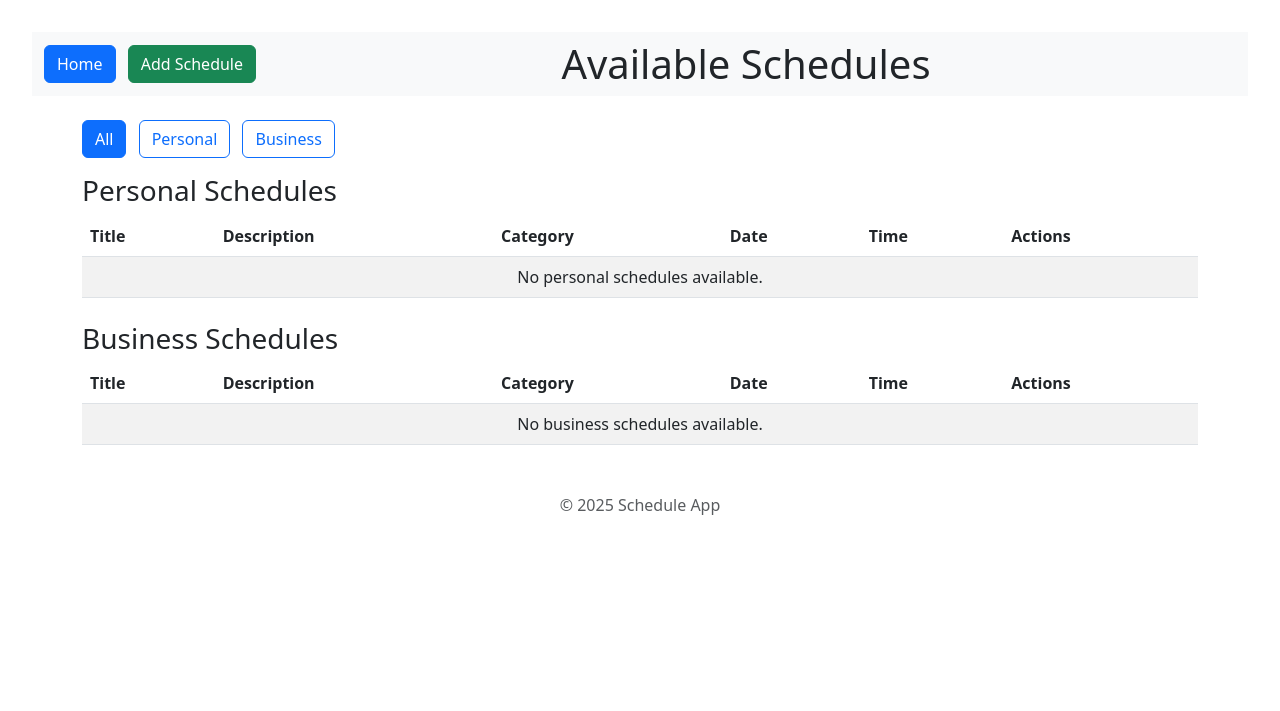
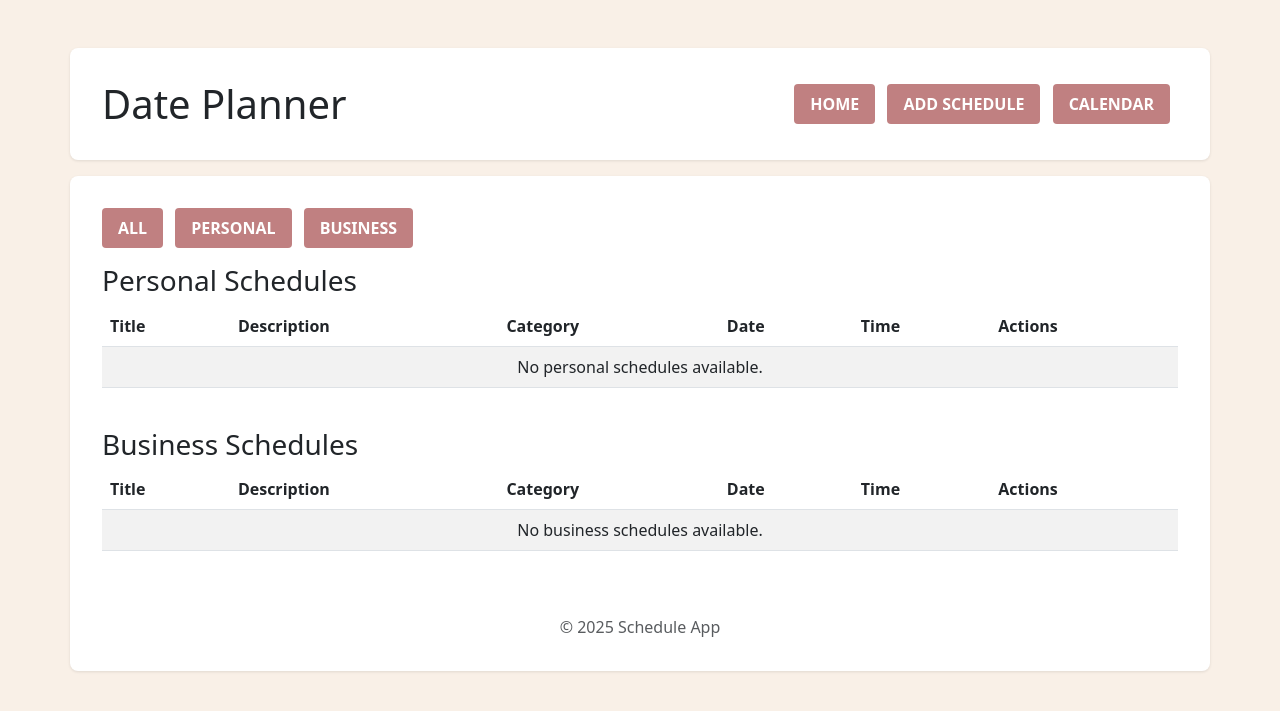
Before and after one commit to rhyleematte/IM, a Django app: page / in a window 1280 px wide. Shown: the top 711 px of the page. Run offline with Django 5.2, Linux system fonts and the light colour scheme; data that the repository does not hold is empty; some libraries are stand-ins or nearby versions.

Commit message:
Updated to Final Project

```diff
--- a/schedules/templates/base.html
+++ b/schedules/templates/base.html
@@ -7,25 +7,90 @@
   <!-- Bootstrap CSS -->
   <link href="https://cdn.jsdelivr.net/npm/bootstrap@5.3.0/dist/css/bootstrap.min.css" rel="stylesheet" />
   <style>
-    body { padding: 2rem; }
-    .filter-btns .btn { margin-right: 0.5rem; }
+
+    .btn-custom {
+    background-color: #C08081; /* Custom background color */
+    color: white; /* Text color */
+    border: none; /* Remove border */
+    padding: 0.5rem 1rem; /* Add padding for size */
+    margin-right: 0.5rem; /* Space between buttons */
+    text-transform: uppercase; /* Uppercase text */
+    font-weight: 600; /* Bold text */
+    border-radius: 0.25rem; /* Slightly rounded corners */
+    transition: background-color 0.3s ease; /* Smooth transition */
+  }
+
+  .btn-custom:hover {
+    background-color: #a56f67; /* Darker shade on hover */
+  }
+
+  .btn-custom:focus {
+    outline: none; /* Remove the outline when the button is focused */
+  }
+
+    body {
+      padding: 2rem;
+      background-color: #f9f0e7;
+    }
+
+    .filter-btns .btn {
+      margin-right: 0.5rem;
+    }
+
+    /* Header (navbar) styling with nude background */
+    .navbar {
+      background-color: #f2e0d6; /* Nude background */
+      border-bottom: 2px solid #dee2e6;
+      box-shadow: 0 2px 4px rgba(0, 0, 0, 0.05);
+      padding: 1rem 1.5rem;
+    }
+
+    .navbar h1 {
+      font-size: 1.8rem;
+      font-weight: 600;
+      color: #343a40;
+    }
+
+    .navbar .btn {
+      background-color: #312c2c; /* Color for buttons */
+      color: white;
+    }
+
+    .navbar .btn:hover {
+      background-color: #a76c6d; /* Darker shade on hover */
+    }
+
+    .container {
+      background-color: #ffffff;
+      padding: 2rem;
+      border-radius: 0.5rem;
+      box-shadow: 0 1px 3px rgba(0, 0, 0, 0.1);
+    }
+
+    /* Remove margin from navbar to make it full width */
+    .navbar-expand-lg {
+      width: 100%;
+    }
   </style>
   {% block extra_head %}{% endblock %}
 </head>
 <body>
-  <nav class="navbar navbar-expand-lg navbar-light bg-light mb-4">
-    <div class="container-fluid d-flex justify-content-between align-items-center">
-      <!-- Left-aligned links -->
-      <div>
-        <a href="{% url 'schedule_list' %}" class="btn btn-primary me-2">Home</a>
-        <a href="{% url 'add_schedule' %}" class="btn btn-success">Add Schedule</a>
-      </div>
-      <!-- Centered title -->
-      <div class="mx-auto">
-        <h1 class="mb-0">Available Schedules</h1>
-      </div>
+<nav style="margin: 1rem 0;">
+  <div class="container d-flex justify-content-between align-items-center">
+    <!-- Left-aligned title -->
+    <div>
+      <h1 class="mb-0">Date Planner</h1>
     </div>
-  </nav>
+
+    <!-- Right-aligned links -->
+    <div>
+      <a href="{% url 'schedule_list' %}" class="btn btn-custom">Home</a>
+      <a href="{% url 'add_schedule' %}" class="btn btn-custom">Add Schedule</a>
+      <a href="{% url 'calendar' %}" class="btn btn-custom">Calendar</a>
+    </div>
+  </div>
+</nav>
+
 
   <div class="container">
     {% block content %}{% endblock %}
--- a/schedules/templates/schedule_list.html
+++ b/schedules/templates/schedule_list.html
@@ -5,15 +5,61 @@
 
 {% block content %}
 <div class="filter-btns mb-3">
-  <button type="button" class="btn btn-outline-primary active" data-category="All">All</button>
-  <button type="button" class="btn btn-outline-primary" data-category="Personal">Personal</button>
-  <button type="button" class="btn btn-outline-primary" data-category="Business">Business</button>
+  <button type="button" class="btn btn-custom" data-category="All">All</button>
+  <button type="button" class="btn btn-custom" data-category="Personal">Personal</button>
+  <button type="button" class="btn btn-custom" data-category="Business">Business</button>
 </div>
+
+<style>
+.btn-custom {
+  background-color: #C08081; /* Custom background color */
+  color: white; /* Text color */
+  border: none; /* Remove border */
+  padding: 0.5rem 1rem; /* Add padding for size */
+  margin-right: 0.5rem; /* Space between buttons */
+  text-transform: uppercase; /* Uppercase text */
+  font-weight: 600; /* Bold text */
+  border-radius: 0.25rem; /* Slightly rounded corners */
+  transition: background-color 0.3s ease; /* Smooth transition */
+}
+
+.btn-custom:hover {
+  background-color: #a56f67; /* Darker shade on hover */
+}
+
+.btn-custom:focus {
+  outline: none; /* Remove the outline when the button is focused */
+}
+
+
+
+/* Override Bootstrap's .btn-sm specifically when paired with .btn-success or .btn-danger */
+.btn-success.btn-sm {
+  background-color: #f3d6c6 !important; /* Nude tone */
+  color: #5c3a2f !important;
+  border: none;
+}
+
+.btn-success.btn-sm:hover {
+  background-color: #ecc2ac !important;
+}
+
+.btn-danger.btn-sm {
+  background-color: #ecc2ac !important; /* Slight red-nude tone */
+  color: #6e3b36 !important;
+  border: none;
+}
+
+.btn-danger.btn-sm:hover {
+  background-color: #eabbb1 !important;
+}
+</style>
 
 <!-- Personal Schedules Section -->
 <div class="mb-4" id="personal-section">
   <h3>Personal Schedules</h3>
-  <table class="table table-striped">
+  <div class="table-responsive">
+    <table class="table table-striped w-100">
       <thead>
         <tr>
           <th>Title</th>
@@ -28,7 +74,13 @@
         {% for schedule in schedules %}
           {% if schedule.group == 'personal' %}
           <tr>
-          <td>{{ schedule.title }}</td>
+            <td>
+              {% if schedule.title|length > 10 %}
+                {{ schedule.title|slice:":10" }}...
+              {% else %}
+                {{ schedule.title }}
+              {% endif %}
+            </td>
             <td>
               {{ schedule.description|truncatechars:20 }}
               {% if schedule.description|length > 100 %}
@@ -55,11 +107,13 @@
       </tbody>
     </table>
   </div>
+</div>
 
 <!-- Business Schedules Section -->
 <div class="mb-4" id="business-section">
   <h3>Business Schedules</h3>
-  <table class="table table-striped">
+  <div class="table-responsive">
+    <table class="table table-striped w-100">
       <thead>
         <tr>
           <th>Title</th>
@@ -74,7 +128,13 @@
         {% for schedule in schedules %}
           {% if schedule.group == 'business' %}
           <tr>
-          <td>{{ schedule.title }}</td>
+            <td>
+              {% if schedule.title|length > 10 %}
+                {{ schedule.title|slice:":10" }}...
+              {% else %}
+                {{ schedule.title }}
+              {% endif %}
+            </td>
             <td>
               {{ schedule.description|truncatechars:100 }}
               {% if schedule.description|length > 100 %}
@@ -101,6 +161,8 @@
       </tbody>
     </table>
   </div>
+</div>
+
 
 <!-- Full Description Modal -->
 <div class="modal fade" id="descriptionModal" tabindex="-1" aria-labelledby="descriptionModalLabel" aria-hidden="true">
--- a/schedules/urls.py
+++ b/schedules/urls.py
@@ -6,4 +6,6 @@ urlpatterns = [
     path('add/', views.add_schedule, name='add_schedule'),
     path('edit/<int:pk>/', views.edit_schedule, name='edit_schedule'),
     path('delete/<int:pk>/', views.delete_schedule, name='delete_schedule'),
+    path('calendar/', views.calendar_view, name='calendar'),
+    path('calendar/events/', views.event_list, name='event_list'),
 ]
--- a/schedules/views.py
+++ b/schedules/views.py
@@ -3,7 +3,7 @@ from .models import Schedule
 from .forms import ScheduleForm
 from django.views.decorators.csrf import csrf_protect
 from django.contrib import messages
-
+from django.http import JsonResponse
 from django.shortcuts import render
 from .models import Schedule
 
@@ -49,3 +49,28 @@ def delete_schedule(request, pk):
         schedule.delete()
         return redirect('schedule_list')
     return render(request, 'schedule_confirm_delete.html', {'schedule': schedule})
+
+
+
+def calendar_view(request):
+    return render(request, 'calendar.html')
+
+
+
+def event_list(request):
+    date = request.GET.get('date')  # e.g., 2025-05-05
+
+    # Directly filter by DateField
+    schedules = Schedule.objects.filter(date=date)
+
+    data = []
+    for schedule in schedules:
+        data.append({
+            'title': schedule.title,
+            'description': schedule.description,
+            'category': schedule.group,
+            'start_date': schedule.date.strftime('%Y-%m-%d'),
+            'time': schedule.time.strftime('%I:%M %p')  # format time nicely like "03:30 PM"
+        })
+
+    return JsonResponse(data, safe=False)
```
Also changed, not shown: schedules/templates/add_schedule.html (+6 -19 lines), schedules/templates/calendar.html (added, +184 -0 lines). Lines whose indentation alone changed are shown as unchanged.
